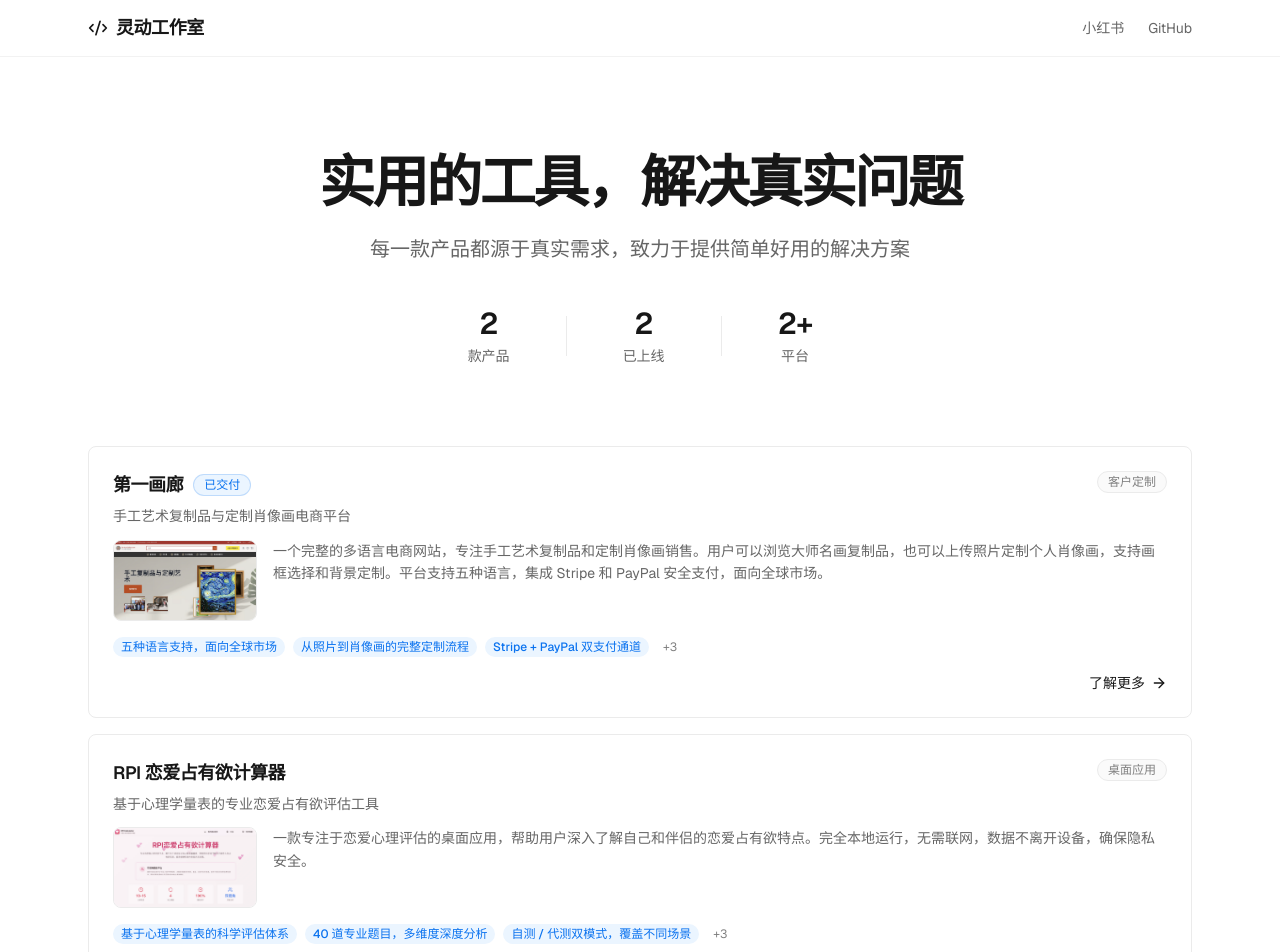
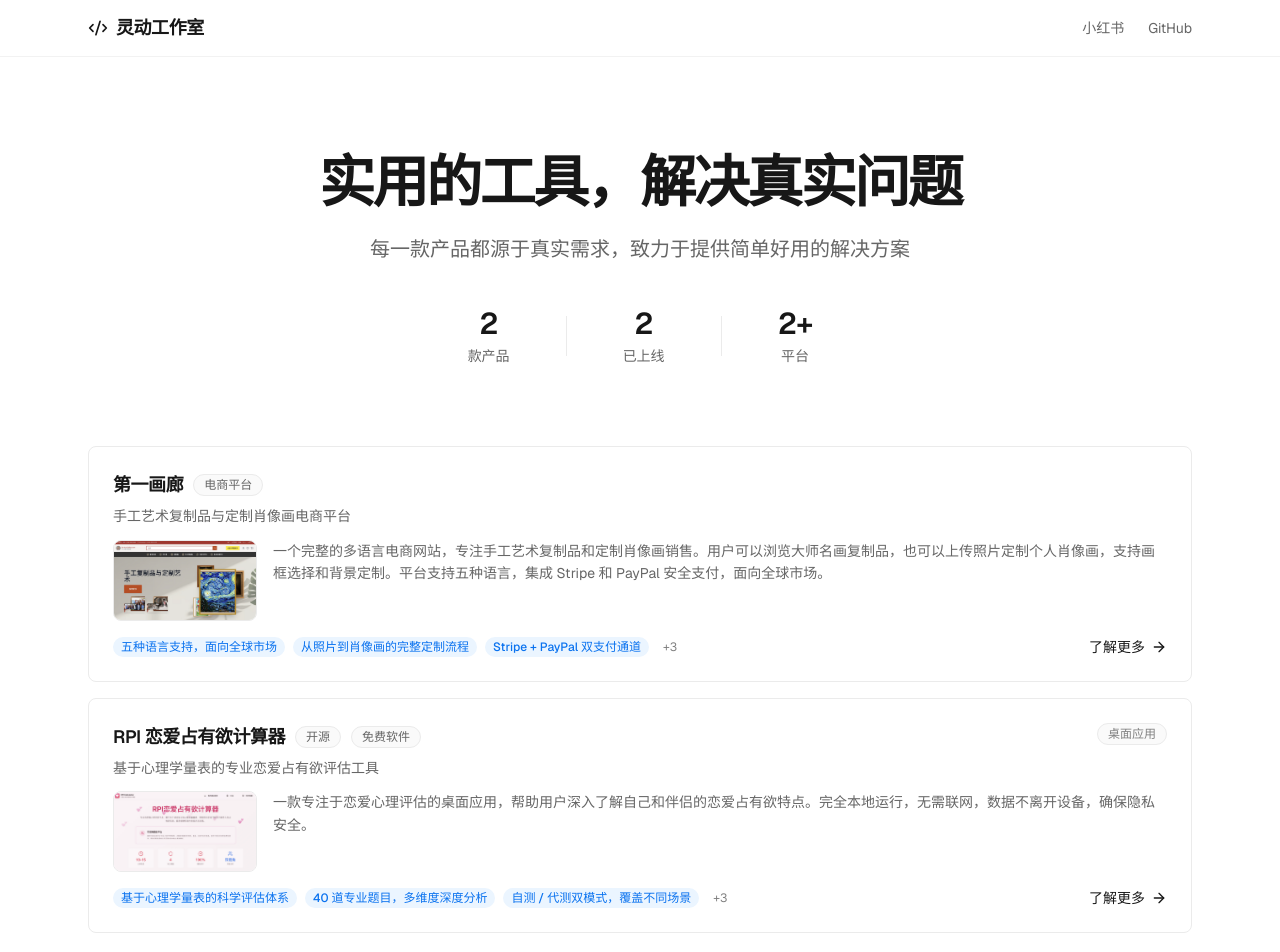
Before and after one commit to liangnan93u16/liangnan93u16.github.io, a React (Vite) app: page / in a window 1280 px wide. Shown: the top 952 px of the page. Built offline with nearby package versions, Linux system fonts and the light colour scheme.

Commit message:
第一画廊添加电商平台徽章，移除客户定制和已交付；首页 highlights 与了解更多同行

```diff
--- a/src/data/projects.ts
+++ b/src/data/projects.ts
@@ -16,6 +16,7 @@
   status: ProjectStatus;
   category: string;
   hideStatusBadge?: boolean;
+  hideCategory?: boolean;
 }
 
 const onlineCls = "bg-[#ebf5ff] text-[#0a72ef] border-[#0a72ef]/20";
@@ -125,6 +126,9 @@
     ],
     status: "delivered",
     category: "客户定制",
+    hideStatusBadge: true,
+    hideCategory: true,
+    badges: ["电商平台"],
   },
   {
     id: "rpi-love-calculator",
--- a/src/pages/Home.tsx
+++ b/src/pages/Home.tsx
@@ -59,12 +59,22 @@
                           {project.name}
                         </Link>
                         {!project.hideStatusBadge && <StatusBadge status={project.status} />}
+                        {project.badges?.map((badge) => (
+                          <span
+                            key={badge}
+                            className="text-xs font-medium bg-[#fafafa] text-[#666] px-2.5 py-0.5 rounded-full border border-[#ebebeb]"
+                          >
+                            {badge}
+                          </span>
+                        ))}
                       </div>
                       <p className="text-[#666] text-sm leading-relaxed">{project.tagline}</p>
                     </div>
+                    {!project.hideCategory && (
                       <span className="text-xs text-[#808080] bg-[#fafafa] px-2.5 py-0.5 rounded-full border border-[#ebebeb] whitespace-nowrap self-start">
                         {project.category}
                       </span>
+                    )}
                   </div>
 
                   <div className="flex flex-col sm:flex-row gap-4 mb-4">
@@ -81,7 +91,20 @@
                     </p>
                   </div>
 
-                <div className="flex flex-wrap gap-2 mb-4">
+                  <div className="flex items-center justify-between gap-4 flex-wrap">
+                    <div className="flex items-center gap-3 flex-wrap">
+                      {project.githubUrl && (
+                        <a
+                          href={project.githubUrl}
+                          target="_blank"
+                          rel="noopener noreferrer"
+                          className="inline-flex items-center gap-1.5 text-sm text-[#666] hover:text-[#171717] transition-colors"
+                        >
+                          GitHub
+                          <ExternalLink className="w-3.5 h-3.5" />
+                        </a>
+                      )}
+                      <div className="flex flex-wrap gap-2">
                         {project.highlights.slice(0, 3).map((h, i) => (
                           <span
                             key={i}
@@ -96,22 +119,10 @@
                           </span>
                         )}
                       </div>
-
-                <div className="flex items-center justify-between">
-                  {project.githubUrl && (
-                    <a
-                      href={project.githubUrl}
-                      target="_blank"
-                      rel="noopener noreferrer"
-                      className="inline-flex items-center gap-1.5 text-sm text-[#666] hover:text-[#171717] transition-colors"
-                    >
-                      GitHub
-                      <ExternalLink className="w-3.5 h-3.5" />
-                    </a>
-                  )}
+                    </div>
                     <Link
                       to={projectUrl}
-                    className="inline-flex items-center gap-1.5 text-sm font-medium text-[#171717] hover:text-black transition-colors ml-auto"
+                      className="inline-flex items-center gap-1.5 text-sm font-medium text-[#171717] hover:text-black transition-colors"
                     >
                       了解更多
                       <ArrowRight className="w-4 h-4" />
--- a/src/pages/ProjectDetail.tsx
+++ b/src/pages/ProjectDetail.tsx
@@ -64,9 +64,11 @@
 
           <div className="mb-12">
             <div className="flex flex-wrap items-center gap-2 mb-4">
-              <span className="text-xs font-medium text-[#666] bg-[#fafafa] px-3 py-1 rounded-full border border-[#ebebeb]">
-                {project.category}
-              </span>
+              {!project.hideCategory && (
+                <span className="text-xs font-medium text-[#666] bg-[#fafafa] px-3 py-1 rounded-full border border-[#ebebeb]">
+                  {project.category}
+                </span>
+              )}
               {!project.hideStatusBadge && <StatusBadge status={project.status} />}
               {project.badges?.map((badge) => {
                 const cls =
@@ -74,7 +76,9 @@
                     ? "bg-green-50 text-green-600 border-green-200"
                     : badge === "免费软件"
                       ? "bg-orange-50 text-orange-600 border-orange-200"
-                      : "bg-[#fafafa] text-[#666] border-[#ebebeb]";
+                      : badge === "电商平台"
+                        ? "bg-blue-50 text-blue-600 border-blue-200"
+                        : "bg-[#fafafa] text-[#666] border-[#ebebeb]";
                 return (
                   <span
                     key={badge}
```
Lines whose indentation alone changed are shown as unchanged.
